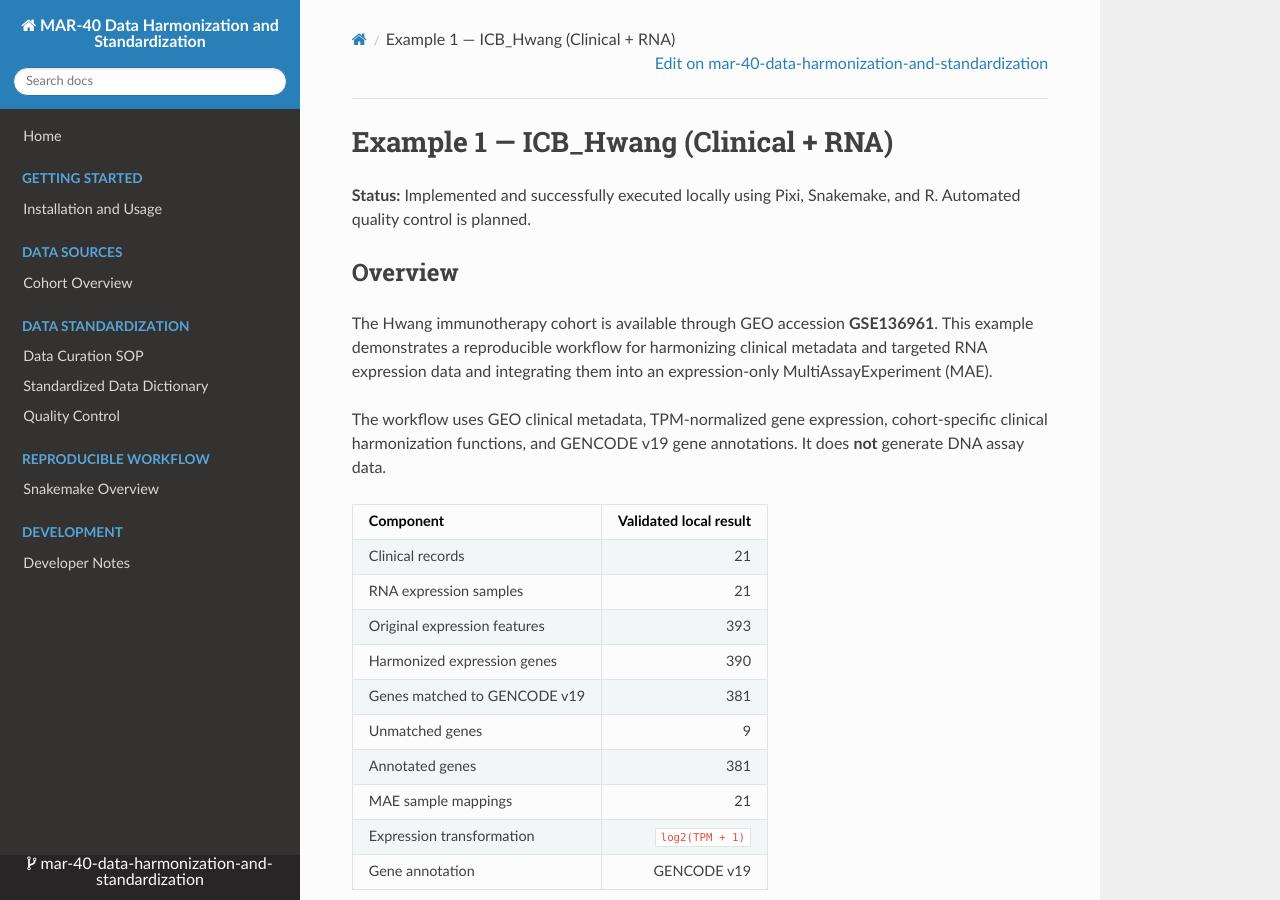
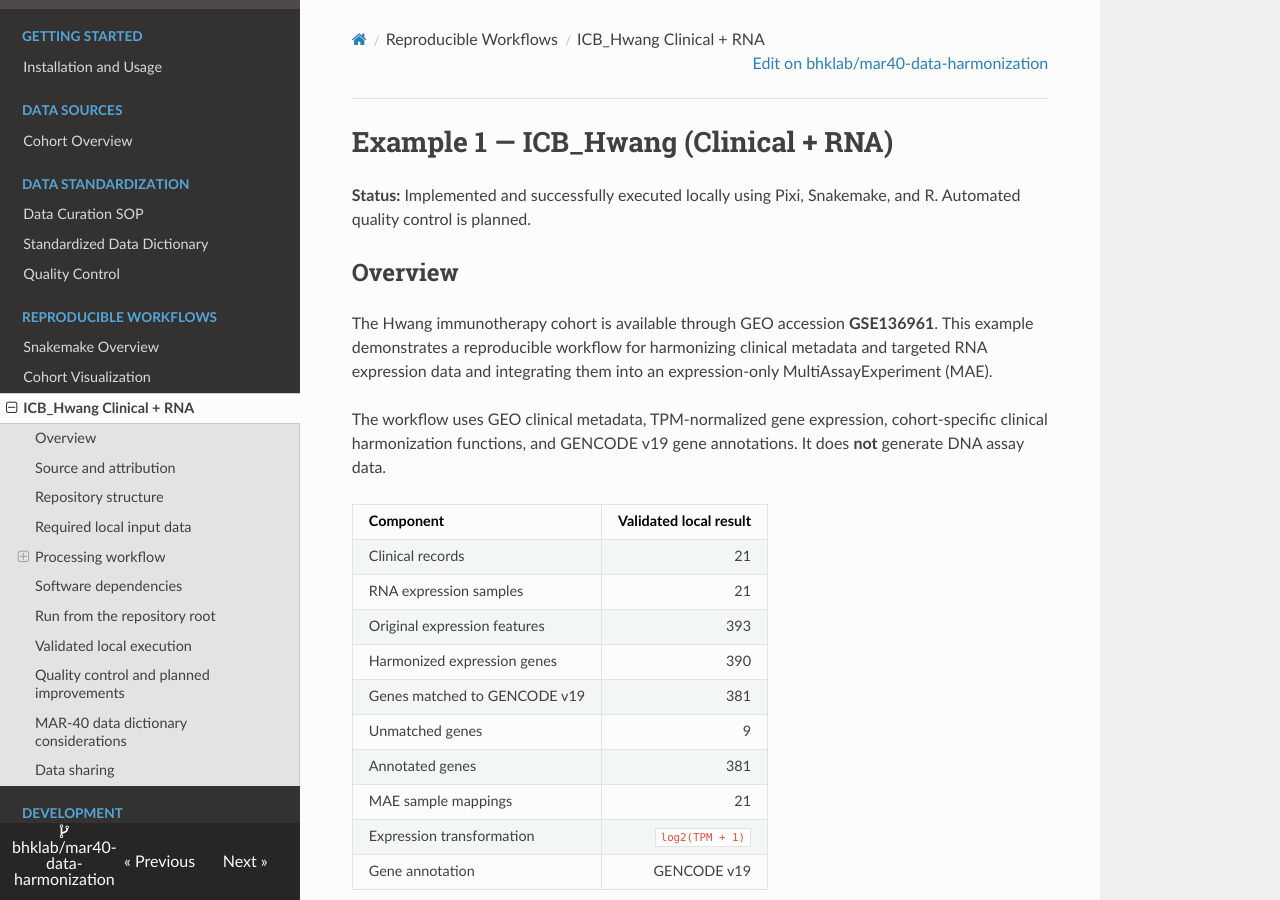
Before and after one commit to bhklab/mar40-data-harmonization, an MkDocs documentation site: the page built from docs/icb_hwang_example.md, in a window 1280 px wide and 900 px high. Built offline with MkDocs 1.6.1, drawn with Linux system fonts in a browser that asks for light colours; nearby versions of some CDN libraries.

Commit message:
docs: update MkDocs configuration and deployment workflow

```diff
--- a/mkdocs.yaml
+++ b/mkdocs.yaml
@@ -1,21 +1,15 @@
-
 site_name: MAR-40 Data Harmonization and Standardization
-repo_url: https://github.com/bhklab/mar-40-data-harmonization-and-standardization
-repo_name: mar-40-data-harmonization-and-standardization
-site_description: Documentation for MAR-40 Milestone 1 - Data Standardization, Harmonization, SOPs, and Reproducible Workflows
+repo_url: https://github.com/bhklab/mar40-data-harmonization
+repo_name: bhklab/mar40-data-harmonization
+site_description: Documentation for MAR-40 data standardization, harmonization, SOPs, and reproducible workflows
 site_author: Farnoosh Abbas Aghababazadeh
 
-# Documentation directories
 docs_dir: docs
 site_dir: site
 
-# GitHub Pages deployment branch
 remote_branch: gh-pages
-
-# Local documentation server
 dev_addr: 127.0.0.1:8003
 
-# Documentation navigation
 nav:
   - Home: README.md
 
@@ -30,20 +24,19 @@ nav:
       - Standardized Data Dictionary: data_dictionary.md
       - Quality Control: quality_control.md
 
-  - Reproducible Workflow:
+  - Reproducible Workflows:
       - Snakemake Overview: snakemake_workflow.md
+      - Cohort Visualization: visualization_workflow.md
+      - ICB_Hwang Clinical + RNA: icb_hwang_example.md
 
   - Development:
       - Developer Notes: devnotes.md
 
-# Documentation theme
 theme: readthedocs
 
-# Plugins
 plugins:
   - search
   - include-markdown
 
-# Project homepage
 extra:
-  homepage: https://bhklab.github.io/mar-40-data-harmonization-and-standardization
+  homepage: https://bhklab.github.io/mar40-data-harmonization/
```
Also changed, not shown: 1 other file.
